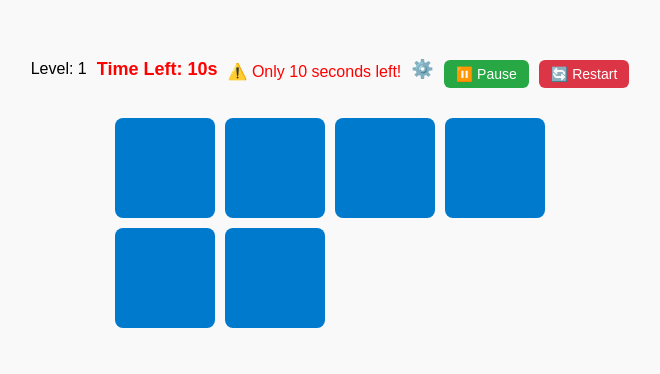
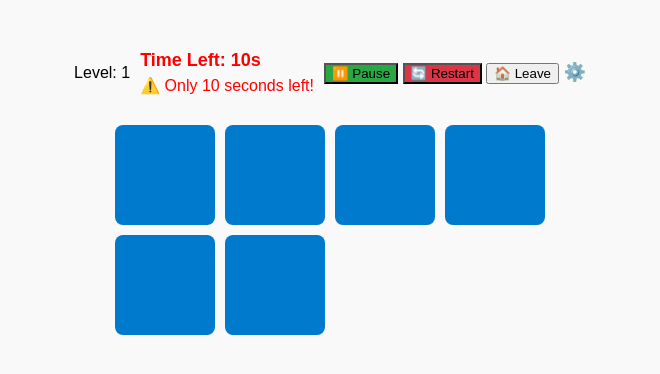
Before and after one commit to AnviyaWilson/memo, a plain HTML site: page index.html in a window 1280 px wide. Shown: the whole page, without its empty margins (310-970 px from the left). Drawn offline with Linux system fonts and the light colour scheme.

Commit message:
Update index.html

```diff
--- a/index.html
+++ b/index.html
@@ -1,37 +1,40 @@
 <!DOCTYPE html>
 <html lang="en">
 <head>
-  <meta charset="UTF-8" />
-  <meta name="viewport" content="width=device-width, initial-scale=1.0, maximum-scale=1.0, user-scalable=no" />
-
-  <title>Memory Game - Level 1</title>
+  <meta charset="utf-8" />
+  <meta name="viewport" content="width=device-width,initial-scale=1" />
+  <title>Memory Game</title>
   <link rel="stylesheet" href="style.css" />
 </head>
 <body>
-  <div class="top-bar">
+  <header class="top-bar">
+    <div class="left">
       <span id="level">Level: 1</span>
+    </div>
+
+    <div class="center">
       <span id="timer">Time Left: 30s</span>
       <div id="warning" class="hidden">⚠️ Only 10 seconds left!</div>
-    <div id="settings-icon">⚙️</div>
-    <div class="controls">
-  <button id="pauseBtn">⏸️ Pause</button>
-  <button id="restartBtn">🔄 Restart</button>
     </div>
 
+    <div class="right">
+      <button id="pauseBtn" class="btn">⏸️ Pause</button>
+      <button id="restartBtn" class="btn">🔄 Restart</button>
+      <button id="leaveBtn" class="btn">🏠 Leave</button>
+      <span id="settings-icon" class="settings-icon">⚙️</span>
     </div>
-<div id="settings-panel" class="hidden">
-  <label><input type="checkbox" id="soundToggle" checked /> Sound</label>
+  </header>
+
+  <div id="settings-panel" class="settings-panel hidden">
     <label><input type="checkbox" id="vibrationToggle" checked /> Vibration</label>
   </div>
 
-  <div class="game-board" id="gameBoard"></div>
+  <main>
+    <div id="gameBoard" class="game-board" aria-live="polite"></div>
+  </main>
 
-  <div id="congrats" class="hidden">
-    🎉 Congratulations! Level complete 🎉
-  </div>
-<!-- Audio elements -->
-<audio id="flipSound" src="sounds/flip.mp3"></audio>
-<audio id="wrongSound" src="sounds/wrong.mp3"></audio>
+  <div id="congrats" class="congrats hidden">🎉 Level Complete! 🎉</div>
+  <div id="blastAnimation" class="blast hidden">💥</div>
 
   <script src="script.js"></script>
 </body>
```
Lines whose indentation alone changed are shown as unchanged.
